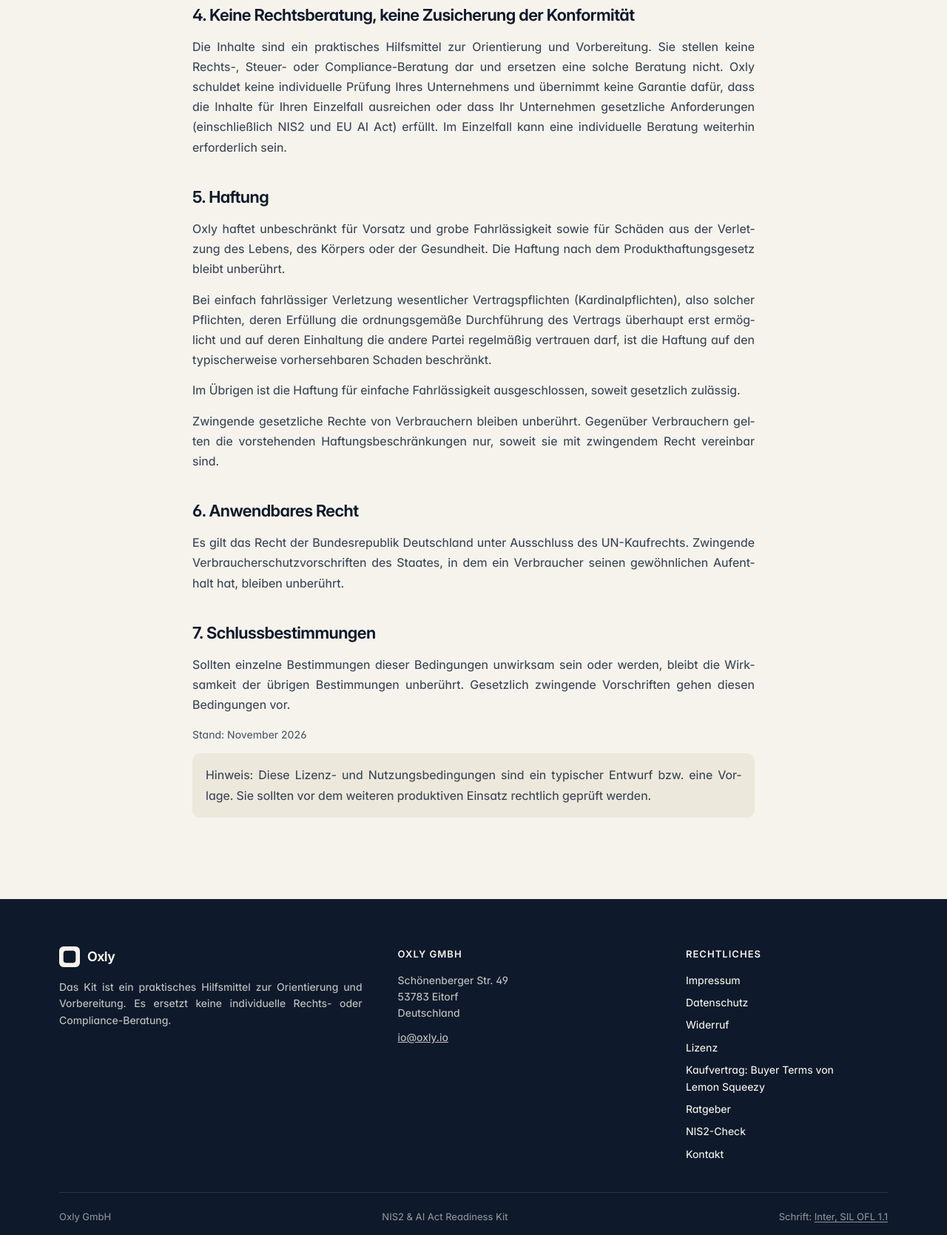
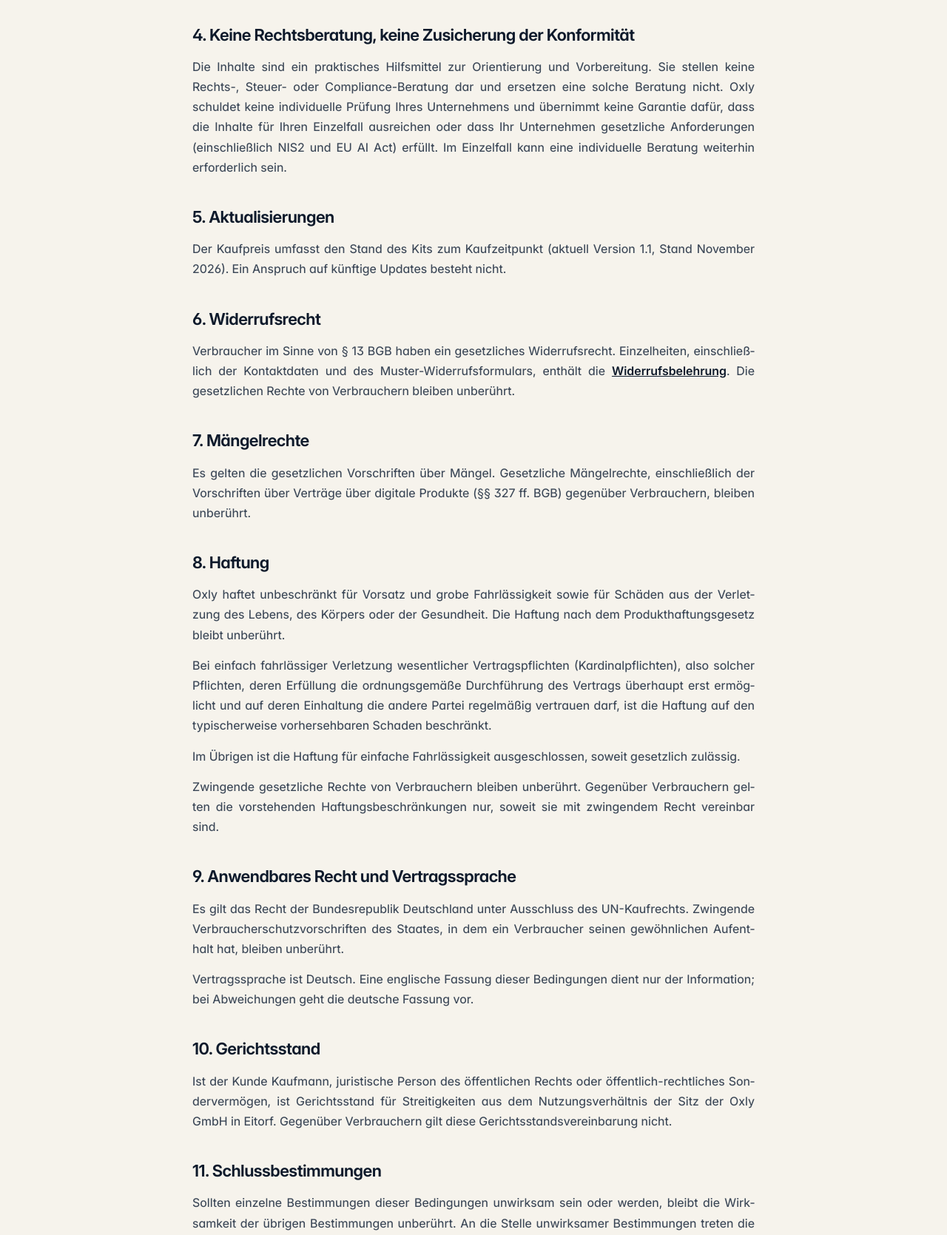
Before and after one commit to MakashovDenis/MakashovDenis.github.io, a plain HTML site: page lizenz.html in a window 1280 px wide. Shown: the part 1131-2800 px from the top of the page at 74% size. Drawn offline with Linux system fonts and the light colour scheme.

Commit message:
Ergänze Lizenz- und Nutzungsbedingungen um fehlende Klauseln (DE/EN)

```diff
--- a/lizenz.html
+++ b/lizenz.html
@@ -53,7 +53,7 @@
 
       <h2>1. Geltungsbereich</h2>
       <p>Diese Lizenz- und Nut­zungs­be­din­gun­gen gelten für die von der Oxly GmbH, Schö­nen­ber­ger Str. 49, 53783 Eitorf, Deut­sch­land (im Fol­gen­den „Oxly“), über­las­se­nen digi­ta­len Inhalte des „NIS2 &amp; AI Act Rea­di­ness Kit“, ins­be­son­dere den Leit­fa­den (PDF), die Vor­la­gen, den 90-Tage-Plan und das Prompt Pack (im Fol­gen­den „Inhalte“).</p>
-      <p>Der Kauf­ver­trag über die Inhalte kommt mit Lemon Squeezy als Mer­chant of Record zustande. Die vor­lie­gende Lizenz regelt ergän­zend das Nut­zungs­recht an den Inhal­ten zwi­schen Ihnen und Oxly als Anbie­ter und Lizenz­ge­ber. Es gelten außer­dem die <a href="https://www.lemonsqueezy.com/buyer-terms" rel="noopener noreferrer">Buyer Terms von Lemon Squeezy</a>.</p>
+      <p>Der Kauf­ver­trag über die Inhalte kommt mit Lemon Squeezy als Mer­chant of Record zustande. Ver­trags­part­ner des Käufers für den Kauf­ver­trag ist daher Lemon Squeezy; es gelten die <a href="https://www.lemonsqueezy.com/buyer-terms" rel="noopener noreferrer">Buyer Terms von Lemon Squeezy</a>. Anbie­ter und Lizenz­ge­ber der Inhalte ist die Oxly GmbH. Die vor­lie­gende Lizenz regelt ergän­zend das Nut­zungs­recht an den Inhal­ten zwi­schen Ihnen und Oxly.</p>
 
       <h2>2. Urheberrecht</h2>
       <p>Die Inhalte sind urhe­ber­recht­lich geschützt. Das Urhe­ber­recht und alle sons­ti­gen Schutz­rechte an den Inhal­ten ver­blei­ben bei der Oxly GmbH, soweit nicht gesetz­lich zwin­gend etwas anderes bestimmt ist.</p>
@@ -66,19 +66,33 @@
       <h2>4. Keine Rechtsberatung, keine Zusicherung der Konformität</h2>
       <p>Die Inhalte sind ein prak­ti­sches Hilfs­mit­tel zur Ori­en­tie­rung und Vor­be­rei­tung. Sie stellen keine Rechts-, Steuer- oder Com­pli­ance-Bera­tung dar und erset­zen eine solche Bera­tung nicht. Oxly schul­det keine indi­vi­du­elle Prüfung Ihres Unter­neh­mens und über­nimmt keine Garan­tie dafür, dass die Inhalte für Ihren Ein­zel­fall aus­rei­chen oder dass Ihr Unter­neh­men gesetz­li­che Anfor­de­run­gen (ein­schließ­lich NIS2 und EU AI Act) erfüllt. Im Ein­zel­fall kann eine indi­vi­du­elle Bera­tung wei­ter­hin erfor­der­lich sein.</p>
 
-      <h2>5. Haftung</h2>
+      <h2>5. Aktualisierungen</h2>
+      <p>Der Kauf­preis umfasst den Stand des Kits zum Kauf­zeit­punkt (aktu­ell Version 1.1, Stand Novem­ber 2026). Ein Anspruch auf künf­tige Updates besteht nicht.</p>
+
+      <h2>6. Widerrufsrecht</h2>
+      <p>Ver­brau­cher im Sinne von § 13 BGB haben ein gesetz­li­ches Wider­rufs­recht. Ein­zel­hei­ten, ein­schließ­lich der Kon­takt­da­ten und des Mus­ter-Wider­rufs­for­mu­lars, enthält die <a href="widerruf.html">Wider­rufs­be­leh­rung</a>. Die gesetz­li­chen Rechte von Ver­brau­chern bleiben unbe­rührt.</p>
+
+      <h2>7. Mängelrechte</h2>
+      <p>Es gelten die gesetz­li­chen Vor­schrif­ten über Mängel. Gesetz­li­che Män­gel­rechte, ein­schließ­lich der Vor­schrif­ten über Ver­träge über digi­tale Pro­dukte (§§ 327 ff. BGB) gegen­über Ver­brau­chern, bleiben unbe­rührt.</p>
+
+      <h2>8. Haftung</h2>
       <p>Oxly haftet unbe­schränkt für Vorsatz und grobe Fahr­läs­sig­keit sowie für Schäden aus der Ver­let­zung des Lebens, des Körpers oder der Gesund­heit. Die Haftung nach dem Pro­dukt­haf­tungs­ge­setz bleibt unbe­rührt.</p>
       <p>Bei einfach fahr­läs­si­ger Ver­let­zung wesent­li­cher Ver­trags­pflich­ten (Kar­di­nal­pflich­ten), also solcher Pflich­ten, deren Erfül­lung die ord­nungs­ge­mäße Durch­füh­rung des Ver­trags über­haupt erst ermög­licht und auf deren Ein­hal­tung die andere Partei regel­mä­ßig ver­trauen darf, ist die Haftung auf den typi­scher­weise vor­her­seh­ba­ren Schaden beschränkt.</p>
       <p>Im Übrigen ist die Haftung für ein­fa­che Fahr­läs­sig­keit aus­ge­schlos­sen, soweit gesetz­lich zuläs­sig.</p>
       <p>Zwin­gende gesetz­li­che Rechte von Ver­brau­chern bleiben unbe­rührt. Gegen­über Ver­brau­chern gelten die vor­ste­hen­den Haf­tungs­be­schrän­kun­gen nur, soweit sie mit zwin­gen­dem Recht ver­ein­bar sind.</p>
 
-      <h2>6. Anwendbares Recht</h2>
+      <h2>9. Anwendbares Recht und Vertragssprache</h2>
       <p>Es gilt das Recht der Bun­des­re­pu­blik Deut­sch­land unter Aus­schluss des UN-Kauf­rechts. Zwin­gende Ver­brau­cher­schutz­vor­schrif­ten des Staates, in dem ein Ver­brau­cher seinen gewöhn­li­chen Auf­ent­halt hat, bleiben unbe­rührt.</p>
 
-      <h2>7. Schlussbestimmungen</h2>
-      <p>Sollten ein­zelne Bestim­mun­gen dieser Bedin­gun­gen unwirk­sam sein oder werden, bleibt die Wirk­sam­keit der übrigen Bestim­mun­gen unbe­rührt. Gesetz­lich zwin­gende Vor­schrif­ten gehen diesen Bedin­gun­gen vor.</p>
+      <p>Ver­trags­spra­che ist Deutsch. Eine eng­li­sche Fas­sung dieser Bedin­gun­gen dient nur der Infor­ma­tion; bei Abwei­chun­gen geht die deut­sche Fas­sung vor.</p>
 
-      <p class="stand">Stand: Novem­ber 2026</p>
+      <h2>10. Gerichtsstand</h2>
+      <p>Ist der Kunde Kauf­mann, juris­ti­sche Per­son des öffent­li­chen Rechts oder öffent­lich-recht­li­ches Son­der­ver­mö­gen, ist Gerichts­stand für Strei­tig­kei­ten aus dem Nut­zungs­ver­hält­nis der Sitz der Oxly GmbH in Eitorf. Gegen­über Ver­brau­chern gilt diese Gerichts­stands­ver­ein­ba­rung nicht.</p>
+
+      <h2>11. Schlussbestimmungen</h2>
+      <p>Sollten ein­zelne Bestim­mun­gen dieser Bedin­gun­gen unwirk­sam sein oder werden, bleibt die Wirk­sam­keit der übrigen Bestim­mun­gen unbe­rührt. An die Stelle unwirk­sa­mer Bestim­mun­gen treten die gesetz­li­chen Vor­schrif­ten. Gesetz­lich zwin­gende Vor­schrif­ten gehen diesen Bedin­gun­gen vor.</p>
+
+      <p class="stand">Stand: 16. Novem­ber 2026</p>
       <p class="template-note">Hinweis: Diese Lizenz- und Nut­zungs­be­din­gun­gen sind ein typi­scher Entwurf bzw. eine Vorlage. Sie sollten vor dem wei­te­ren pro­duk­ti­ven Einsatz recht­lich geprüft werden.</p>
 
     </div>
```
Also changed, not shown: en/license.html (+20 -6 lines).
